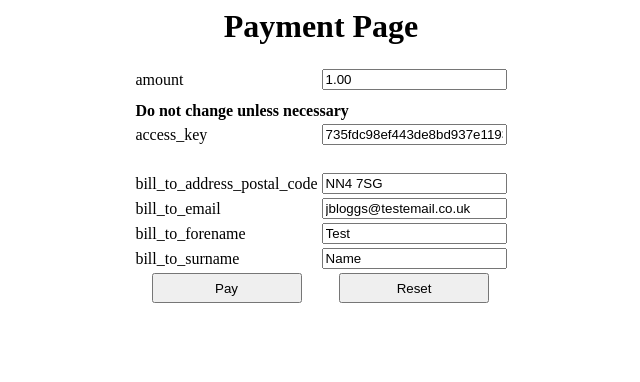
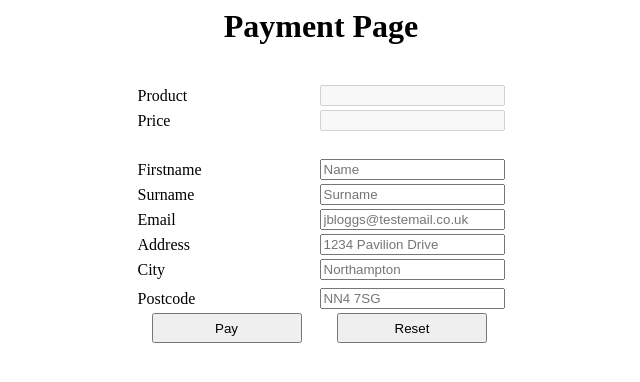
Before and after one commit to amaanhassim/barclaycard, a PHP site: template templates/buyproduct.html.php in a window 1280 px wide. Shown: the top 382 px of the page, without its empty margins (319-959 px from the left). Run offline with PHP 8.4, Linux system fonts and the light colour scheme; the template is opened without the code that fills it, so the values that code supplies are empty.

Commit message:
buying items

```diff
--- a/public/products.php
+++ b/public/products.php
@@ -11,7 +11,7 @@ if(isset($_POST['id'])){//Start to buying process
 
     $product = $stmt->fetch();
 
-    $content = loadtemplate('../templates/buyproduct.html.php',[]);
+    $content = loadtemplate('../templates/buyproduct.html.php',['product'=>$product]);
 
 
 } else {
--- a/templates/buyproduct.html.php
+++ b/templates/buyproduct.html.php
@@ -10,14 +10,44 @@
 					<col width="180">
 					<col width="180">
 
-
+					<tr>
+						<td>
+							<input type="hidden" name="transaction_uuid" value="<?php echo uniqid() ?>" >
+						</td>
+					</tr>
 
 					<tr>
 						<td>
-							amount
+							<input type="hidden" name="locale" value="en">
+						</td>
+					</tr>
+
+					<tr>
+						<td>
+							<input type="hidden" name="transaction_type" value="authorization">
+						</td>
+					</tr>
+
+					<tr>
+						<td>
+							<input type="hidden" name="reference_number" value="<?php echo uniqid() ?>">
+						</td>
+					</tr>
+					<tr>
+						<td>
+							Product
 						</td>
 						<td>
-							<input type="text" name="amount" value="1.00">
+							<input type="text" value="<?=$product['productname'];?>" disabled>
+						</td>
+					</tr>
+					<tr>
+						<td>
+							Price
+						</td>
+						<td>
+							<input type="text" value="<?=$product['productprice'];?>" disabled>
+							<input type="hidden" name="amount" value="<?=$product['productprice'];?>">
 						</td>
 					</tr>
 
@@ -33,18 +63,10 @@
 						</td>
 					</tr>
 
-					<tr>
-						<td colspan="2">
-							<b>Do not change unless necessary</b>
-						</td>
-					</tr>
 
 					<tr>
 						<td>
-							access_key
-						</td>
-						<td>
-							<input type="text" name="access_key" value="735fdc98ef443de8bd937e1193dbf0f4">
+							<input type="hidden" name="access_key" value="735fdc98ef443de8bd937e1193dbf0f4">
 						</td>
 					</tr>
 
@@ -68,7 +90,43 @@
 
 					<tr>
 						<td>
-							<input type="hidden" name="bill_to_address_city" value="Northampton">
+							Firstname
+						</td>
+						<td>
+							<input type="text" name="bill_to_forename" placeholder="Name">
+						</td>
+					</tr>
+
+					<tr>
+						<td>
+							Surname
+						</td>
+						<td>
+							<input type="text" name="bill_to_surname" placeholder="Surname">
+						</td>
+					</tr>
+					<tr>
+						<td>
+							Email
+						</td>
+						<td>
+							<input type="text" name="bill_to_email" placeholder="jbloggs@testemail.co.uk">
+						</td>
+					</tr>
+					<tr>
+						<td>
+							Address
+						</td>
+						<td>
+							<input type="text" name="bill_to_address_line1" placeholder="1234 Pavilion Drive">
+						</td>
+					</tr>
+					<tr>
+						<td>
+							City
+						</td>
+						<td>
+							<input type="text" name="bill_to_address_city" placeholder="Northampton">
 						</td>
 					</tr>
 
@@ -80,43 +138,10 @@
 
 					<tr>
 						<td>
-							<input type="hidden" name="bill_to_address_line1" value="1234 Pavilion Drive">
-						</td>
-					</tr>
-
-					<tr>
-						<td>
-							bill_to_address_postal_code
+							Postcode
 						</td>
 						<td>
-							<input type="text" name="bill_to_address_postal_code" value="NN4 7SG">
-						</td>
-					</tr>
-
-					<tr>
-						<td>
-							bill_to_email
-						</td>
-						<td>
-							<input type="text" name="bill_to_email" value="jbloggs@testemail.co.uk">
-						</td>
-					</tr>
-
-					<tr>
-						<td>
-							bill_to_forename
-						</td>
-						<td>
-							<input type="text" name="bill_to_forename" value="Test">
-						</td>
-					</tr>
-
-					<tr>
-						<td>
-							bill_to_surname
-						</td>
-						<td>
-							<input type="text" name="bill_to_surname" value="Name">
+							<input type="text" name="bill_to_address_postal_code" placeholder="NN4 7SG">
 						</td>
 					</tr>
 
--- a/templates/services.html.php
+++ b/templates/services.html.php
@@ -7,7 +7,7 @@ if(isset($_SESSION['access_level'])){
                             if($_SESSION['access_level']==1){?>
 <h3><a href='addservice.php'>Add a service</a></h3>
         <?php
-                            }
+                            } }
         foreach($services as $s){
             ?>
             <article class="product">
```
Also changed, not shown: public/checkout.php (+4 -4 lines).
